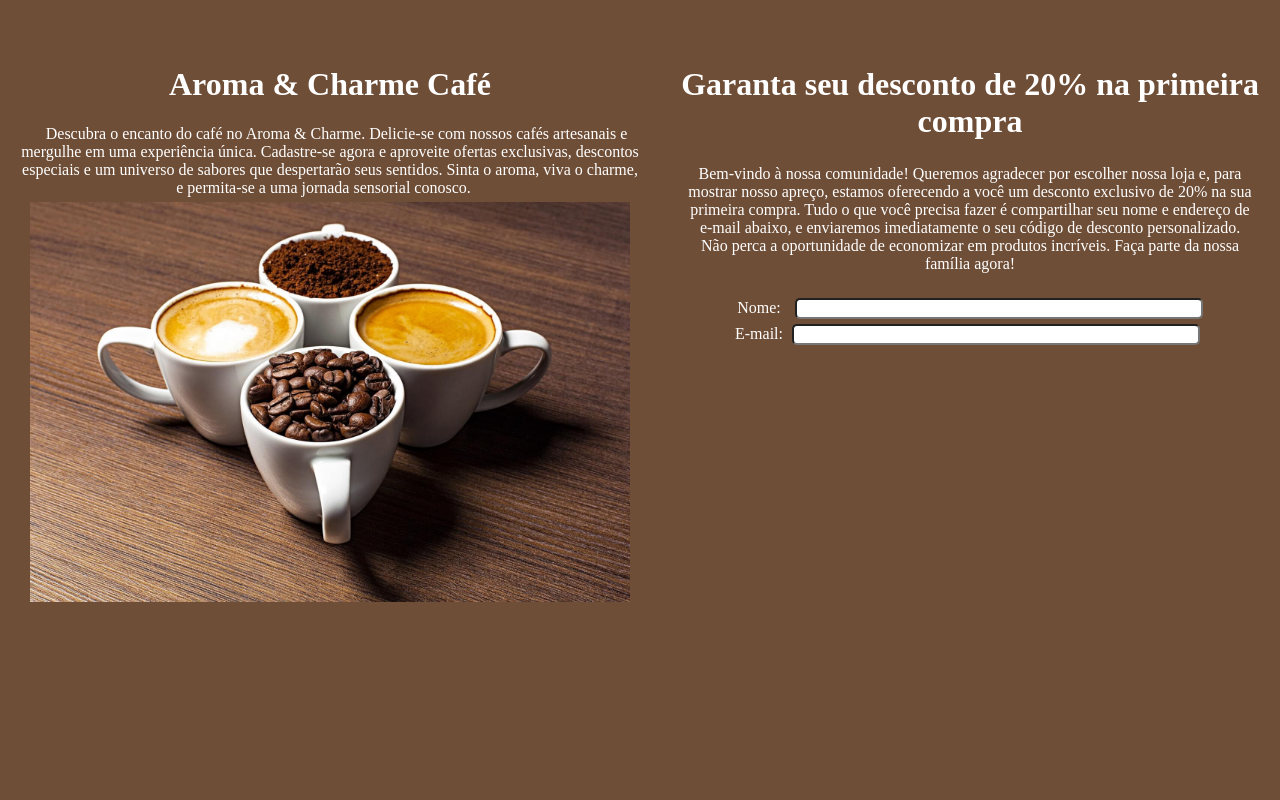
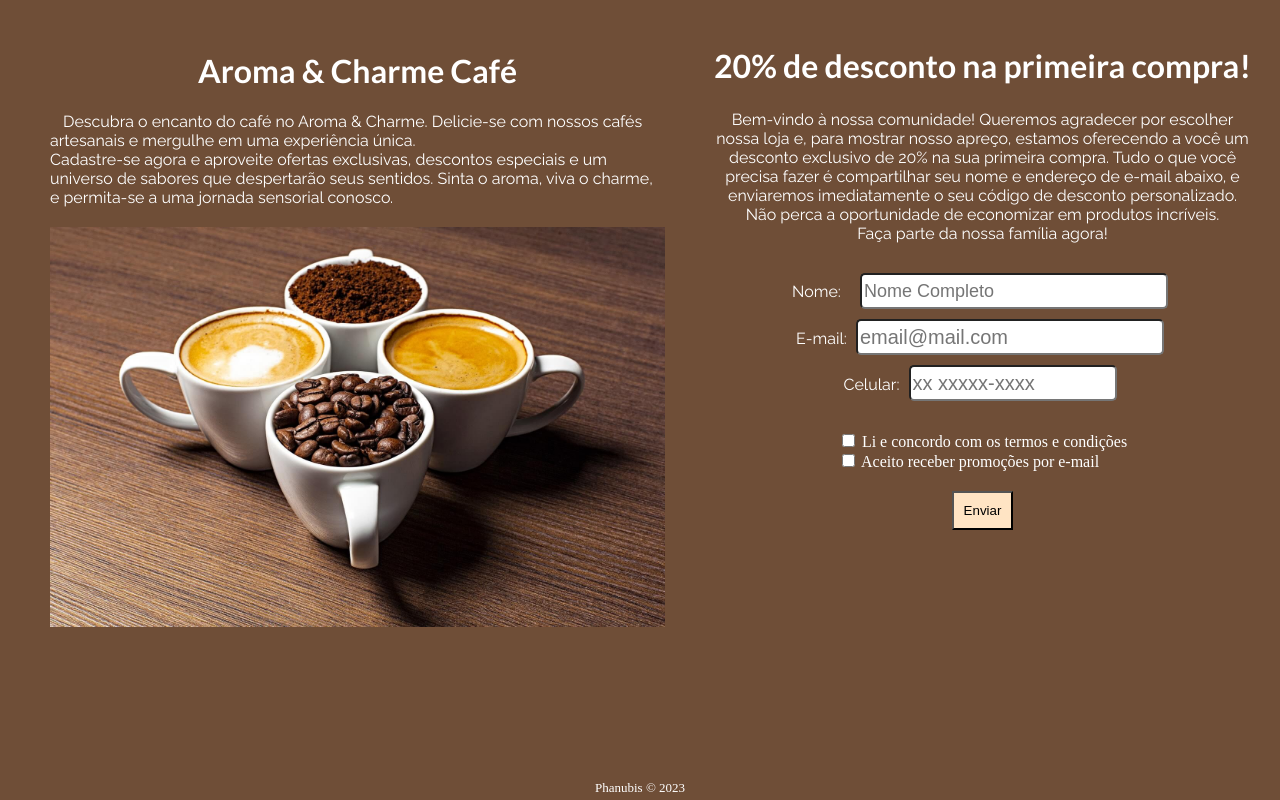
Before and after one commit to phanubis/pag-cafe, a Django app: page / in a window 1280 px wide. Run offline with Django 5.2, Linux system fonts and the light colour scheme.

Commit message:
pagina principal

```diff
--- a/static/index.css
+++ b/static/index.css
@@ -11,23 +11,41 @@ body, html{
     width: 100%;
     height: 100%;
     color: white;
+    margin-top: -20px;
+}
+
+.titulo{
+    font-family: lato;
+}
+
+span{
+    font-family: raleway;
 }
 
 .esquerda{
-    margin-top: 45px;
-    margin-left: 20px;
+    margin-top: 50px;
+    margin-left: 50px;
     width: 50%;
+    font-size: 16px;
+
+
+}
+
+.esquerda h1{
     text-align: center;
 }
 
 .esquerda span{
+    width: 10px;
+    text-align: justify;
     padding: 13px;
     color: auto;
+
 }
 
 .esquerda img{
-    margin-top: 5px;
-    width: 600px;
+    margin-top: 20px;
+    width: 615px;
     height: 400px;
 }
 
@@ -37,7 +55,7 @@ body, html{
     margin-top: 45px;
     margin-left: 20px;
     width: 50%;
-    text-align: left;
+    text-align: justify;
 }
 
 .direita h1{
@@ -53,20 +71,54 @@ body, html{
 .form{
     text-align: center;
     margin: 25px;
+    font-family: raleway;
 }
 
 #email{
     border-radius: 5px;
-    width: 400px;
+    width: 300px;
     margin: 5px;
+    height: 30px;
+    font-size: 20px;
 }
 
 #name{
-    width: 400px;
+    width: 300px;
     border-radius: 5px;
+    margin: 5px;
+    height: 30px;
+    font-size: 18px;
+}
+
+#telefone{
+    width: 200px;
+    border-radius: 5px;
+    margin: 5px;
+    height: 30px;
+    font-size: 20px;
 }
 
 #lb-name{
     padding-right: 10px;
 
 }
+
+.check{
+    text-align: center;
+}
+
+.rec_email{
+    margin-left: -28px;
+}
+
+.botao{
+    padding: 10px;
+    background-color: bisque;
+    margin: 20px;
+}
+
+footer{
+    text-align: center;
+    color: white;
+    font-size: small;
+}
--- a/templates/index.html
+++ b/templates/index.html
@@ -5,6 +5,10 @@
     <meta charset="UTF-8">
     <meta name="viewport" content="width=device-width, initial-scale=1.0">
     <link rel="stylesheet" href="{% static '../static/Index.css' %}">
+    <link href='https://fonts.googleapis.com/css?family=Lato:400,700' rel='stylesheet' type='text/css'>
+    <link rel="stylesheet" href="https://fonts.googleapis.com/css2?family=Raleway:wght@400;700&display=swap">
+
+
 
 
 
@@ -13,22 +17,24 @@
 <body>
     <div class='container'>
         <div class='esquerda'>
-            <h1>Aroma & Charme Café</h1>
-            <div>
+            <h1 class="titulo">Aroma & Charme Café</h1>
+            <div class="sp-esquerda">
                 <span>
                     Descubra o encanto do café no Aroma & Charme.
-                    Delicie-se com nossos cafés artesanais e mergulhe em uma experiência única.
+                    Delicie-se com nossos cafés artesanais e mergulhe em uma experiência única. <br>
                     Cadastre-se agora e aproveite ofertas exclusivas,
                     descontos especiais e um universo de sabores que despertarão seus sentidos.
                     Sinta o aroma, viva o charme, e permita-se a uma jornada sensorial conosco.
                 </span>
             </div>
+            <div img-esquerda>
+                <img src="../static/img/cafe-gourmet.jpg">
+            </div>
 
-            <img src="../static/img/cafe-gourmet.jpg">
         </div>
 
         <div class='direita'>
-            <h1>Garanta seu desconto de 20% na primeira compra</h1>
+            <h1 class="titulo">20% de desconto na primeira compra!</h1>
             <div class="sp-direita">
                 <span>
                     Bem-vindo à nossa comunidade!
@@ -36,26 +42,43 @@
                     para mostrar nosso apreço,
                     estamos oferecendo a você um desconto exclusivo de 20% na sua primeira compra.
                     Tudo o que você precisa fazer é compartilhar seu nome e endereço de e-mail abaixo,
-                    e enviaremos imediatamente o seu código de desconto personalizado.
-                    Não perca a oportunidade de economizar em produtos incríveis.
+                    e enviaremos imediatamente o seu código de desconto personalizado. <br>
+                    Não perca a oportunidade de economizar em produtos incríveis. <br>
                     Faça parte da nossa família agora!
                 </span>
             </div>
 
             <div class="form">
                 <form action="">
-                <label for="name" id="lb-name">Nome:</label>
-                <input type="text" id="name" name="name"><br>
+                <label for="name" id="lb-name" >Nome:</label>
+                <input type="text" placeholder="Nome Completo" id="name" name="name"><br>
                 <label for="">E-mail:</label>
-                <input type="email" id="email" name="email"><br>
+                <input type="email" placeholder="email@mail.com" id="email" name="email"><br>
+                <label for="telefone" id="lb-telefone">Celular:</label>
+                <input type="tel" placeholder="xx xxxxx-xxxx" id="telefone" name="telefone"><br>
 
                 </form>
             </div>
+
+            <div class="check">
+                <label for="">
+                    <input type="checkbox" value="agree">
+                    Li e concordo com os termos e condições
+                </label>
+                <br>
+                <label for="" class="rec_email">
+                    <input type="checkbox" value="rec_email">
+                    Aceito receber promoções por e-mail
+                </label>
+                <br>
+                <button type="submit" class="botao">Enviar</button>
+            </div>
+
 
         </div>
 
 
     </div>
-
+    <footer>Phanubis © 2023</footer>
 </body>
 </html>
```
